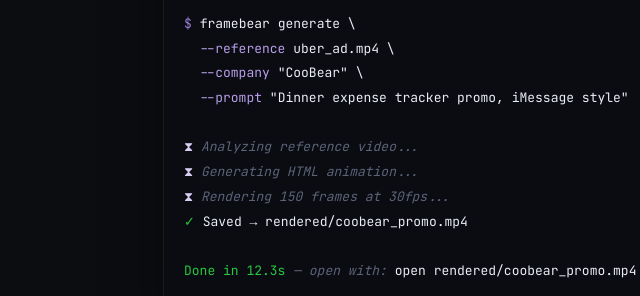
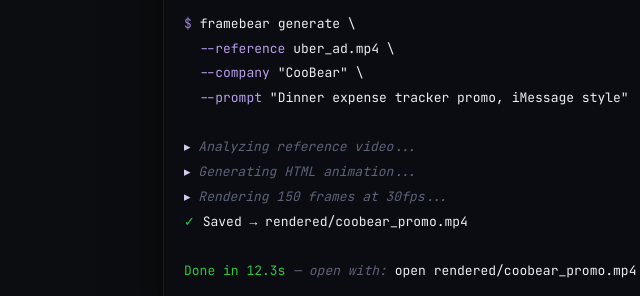
Before and after one commit to NotDrake100/FrameBear, a plain HTML site: page index.html in a window 1280 px wide. Shown: the part 1120-1416 px from the top of the page, 137-777 px from the left. Drawn offline with Linux system fonts and the light colour scheme.

Commit message:
fix: terminal demo Unicode symbols

```diff
--- a/index.html
+++ b/index.html
@@ -109,13 +109,13 @@
           </div>
           <div class="terminal-line">&nbsp;</div>
           <div class="terminal-line">
-            <span class="info">⧗</span> <span class="comment">Analyzing reference video...</span>
+            <span class="info">▸</span> <span class="comment">Analyzing reference video...</span>
           </div>
           <div class="terminal-line">
-            <span class="info">⧗</span> <span class="comment">Generating HTML animation...</span>
+            <span class="info">▸</span> <span class="comment">Generating HTML animation...</span>
           </div>
           <div class="terminal-line">
-            <span class="info">⧗</span> <span class="comment">Rendering 150 frames at 30fps...</span>
+            <span class="info">▸</span> <span class="comment">Rendering 150 frames at 30fps...</span>
           </div>
           <div class="terminal-line">
             <span class="success">✓</span> <span class="cmd">Saved → rendered/coobear_promo.mp4</span>
```
